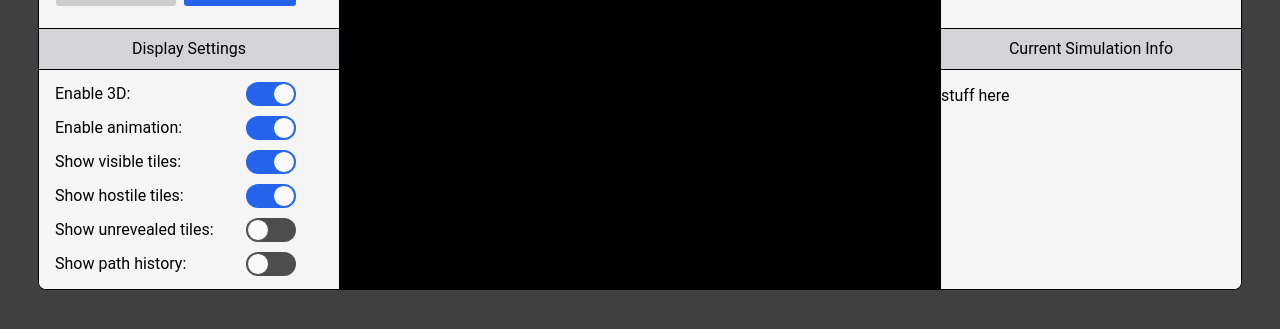
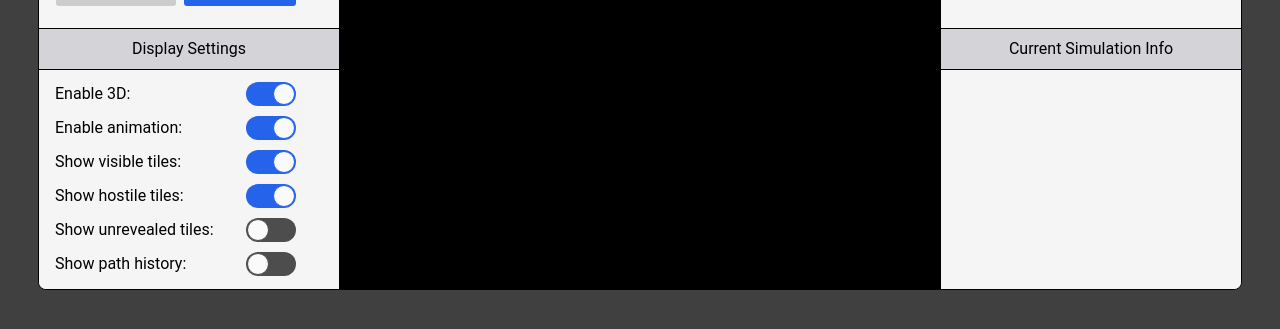
Before and after one commit to ZachFleck42/Drone-Mission-Simulator, a React (Create React App) app in the folder frontend/: page / in a window 1280 px wide. Shown: the part 461-790 px from the top of the page. Built offline with nearby package versions, Linux system fonts and the light colour scheme; the HTML template or start-up script is replaced by a standard one.

Commit message:
Cleans up styling and adds to CurrentSimInfo framework

```diff
--- a/frontend/src/App.css
+++ b/frontend/src/App.css
@@ -71,7 +71,7 @@ html {
 	background-color: #f5f5f5;
 }
 
-.current-sim-info-container {
+.sim-info-container {
 	height: 220px;
 	background-color: #f5f5f5;
 	overflow: hidden;
@@ -81,7 +81,7 @@ html {
 .sim-display-header,
 .sim-history-header,
 .sim-settings-header,
-.current-sim-info-header {
+.sim-info-header {
 	height: 40px;
 	display: flex;
 	justify-content: center;
--- a/frontend/src/App.tsx
+++ b/frontend/src/App.tsx
@@ -65,9 +65,7 @@ function App() {
 					</div>
 				</div>
 				<div className="sim-display">
-					<div className="sim-display-header">
-						<div className="sim-display-title">Simulation</div>
-					</div>
+					<div className="sim-display-header">Simulation</div>
 					<div className="sim-canvas">
 						{activeData.length === 0 ? (
 							<div className="loading-text">Waiting for data...</div>
@@ -107,7 +105,7 @@ function App() {
 				<div className="sim-history">
 					<div className="sim-history-header">History</div>
 					<HistoryList sims={simHistory} />
-					<div className="current-sim-info-header">Current Simulation Info</div>
+					<div className="sim-info-header">Current Simulation Info</div>
 					<CurrentSimInfo sim={activeData} />
 				</div>
 			</div>
--- a/frontend/src/components/SimInfo.tsx
+++ b/frontend/src/components/SimInfo.tsx
@@ -2,12 +2,18 @@ import { Simulation } from '../types/Simulation';
 
 interface CurrentSimInfoProps {
 	sim: Simulation;
+	currentFrameIndex: number;
 }
 
 export default function CurrentSimInfo({ sim }: CurrentSimInfoProps) {
 	return (
-		<div className="current-sim-info-container">
-			<p>stuff here</p>
+		<div className="sim-info-container">
+			<div className="sim-info-text">
+				<div className="sim-info-item">
+					<div className="sim-info-item-name"></div>
+					<div className="sim-info-item-value"></div>
+				</div>
+			</div>
 		</div>
 	);
 }
```
